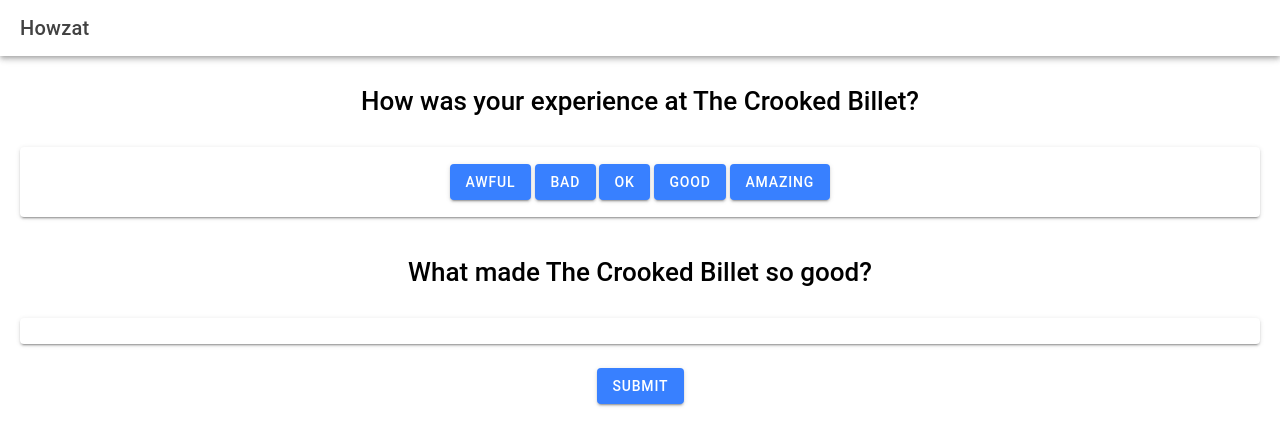
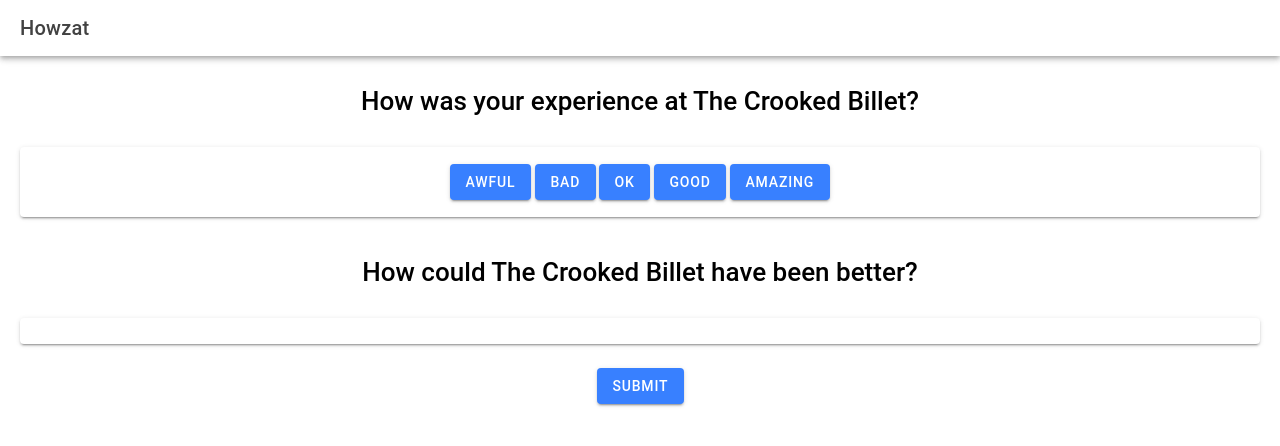
Before and after one commit to thekitbag/harkwise-client, a React (Vite) app in the folder app/: page /home in a window 1280 px wide. Both pictures are taken after a click on the element "AWFUL". Shown: the top 446 px of the page. Built offline with nearby package versions, Linux system fonts and the light colour scheme.

Commit message:
changing follow up question based on answer

```diff
--- a/app/src/components/FollowUpQuestion.tsx
+++ b/app/src/components/FollowUpQuestion.tsx
@@ -1,12 +1,12 @@
-import { IonHeader } from '@ionic/react'
 import React from 'react'
 
 interface FollowUpQuestionProps {
-
+    followUpQuestion: string;
 }
 
-const FollowUpQuestion: React.FC<FollowUpQuestionProps> = () => {
-    return <h1>What made The Crooked Billet so good?</h1>
+
+const FollowUpQuestion: React.FC<FollowUpQuestionProps> = ({followUpQuestion}) => {
+    return <h1>{followUpQuestion}</h1>
 }
 
 export default FollowUpQuestion
--- a/app/src/components/Rating.tsx
+++ b/app/src/components/Rating.tsx
@@ -2,18 +2,19 @@ import { IonButton, IonCard, IonCardContent, IonIcon } from '@ionic/react'
 import { Dispatch, SetStateAction } from 'react';
 
 interface RatingProps {
-    setRated: Dispatch<SetStateAction<boolean>>;
+    setRated: Dispatch<SetStateAction<{ rated: boolean; rating: number; }>>;
 }
+
 
 const Rating: React.FC<RatingProps> = ({setRated}) => {
     return (
     <IonCard>
         <IonCardContent>
-            <IonButton onClick = { ()=> setRated(true) }>Awful</IonButton>
-            <IonButton>Bad</IonButton>
-            <IonButton>OK</IonButton>
-            <IonButton>Good</IonButton>
-            <IonButton>Amazing</IonButton>
+            <IonButton onClick = { ()=> setRated({rated: true, rating: 1}) }>Awful</IonButton>
+            <IonButton onClick = { ()=> setRated({rated: true, rating: 2}) }>Bad</IonButton>
+            <IonButton onClick = { ()=> setRated({rated: true, rating: 3}) }>OK</IonButton>
+            <IonButton onClick = { ()=> setRated({rated: true, rating: 4}) }>Good</IonButton>
+            <IonButton onClick = { ()=> setRated({rated: true, rating: 5}) }>Amazing</IonButton>
         </IonCardContent>
     </IonCard>
     );
--- a/app/src/pages/Home.tsx
+++ b/app/src/pages/Home.tsx
@@ -1,4 +1,5 @@
 import { IonCol, IonContent, IonGrid, IonHeader, IonPage, IonRow, IonTitle, IonToolbar } from '@ionic/react';
+import { State } from 'ionicons/dist/types/stencil-public-runtime';
 import { useState } from 'react';
 import Blurb from '../components/Blurb';
 import FeedbackBox from '../components/FeedbackBox';
@@ -8,7 +9,15 @@ import SubmitButton from '../components/SubmitButton';
 import './Home.css';
 
 const Home: React.FC = () => {
-  const [rated, setRated] = useState(false);
+  const [rated, setRated] = useState({rated: false, rating: 0});
+
+  const followUpText = () => {
+    if(rated.rating > 3.5) {
+      return "What made The Crooked Billet so good?"
+    } else {
+      return "How could The Crooked Billet have been better?"
+    }
+  }
 
   return (
     <IonPage>
@@ -35,11 +44,11 @@ const Home: React.FC = () => {
             </IonCol>
           </IonRow>
 
-          {rated === true &&
+          {rated.rated === true &&
           <>
           <IonRow>
             <IonCol>
-              <FollowUpQuestion />
+              <FollowUpQuestion followUpQuestion={followUpText()}/>
             </IonCol>
           </IonRow>
           <IonRow>
```
